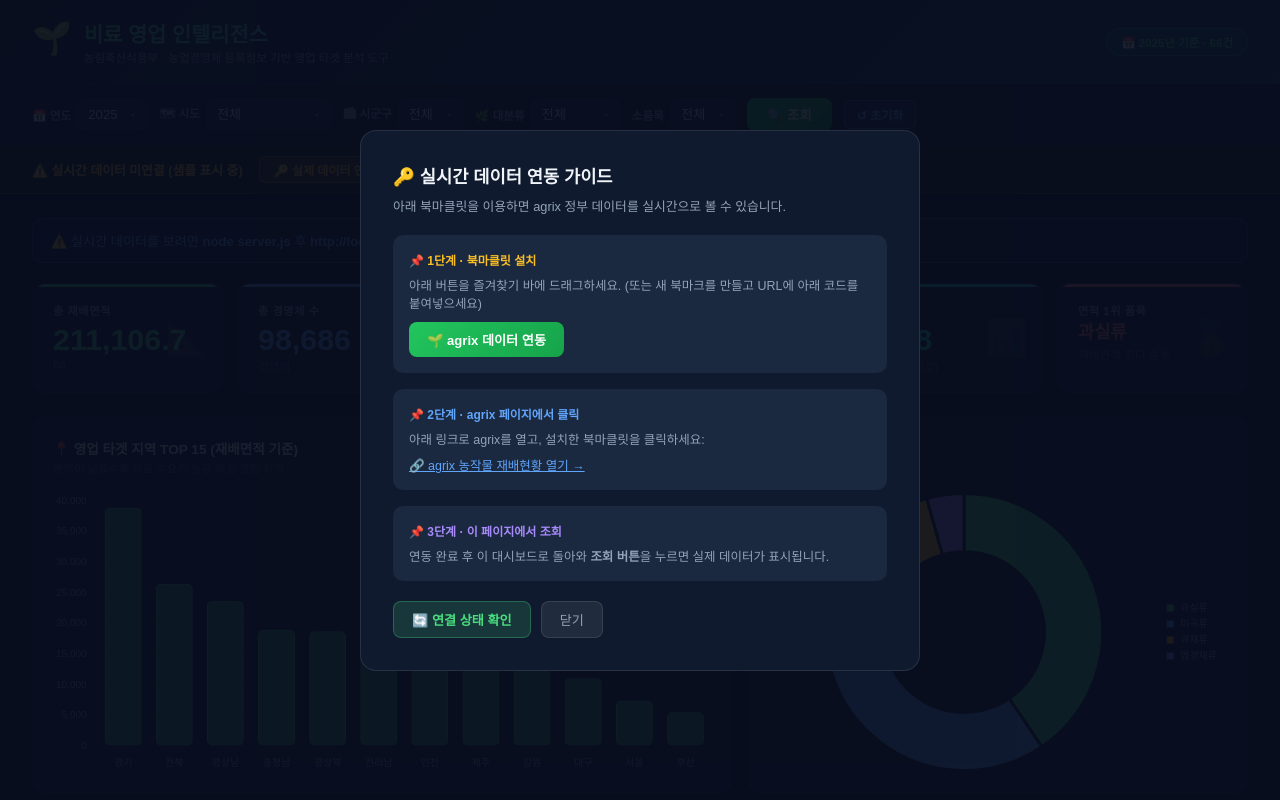
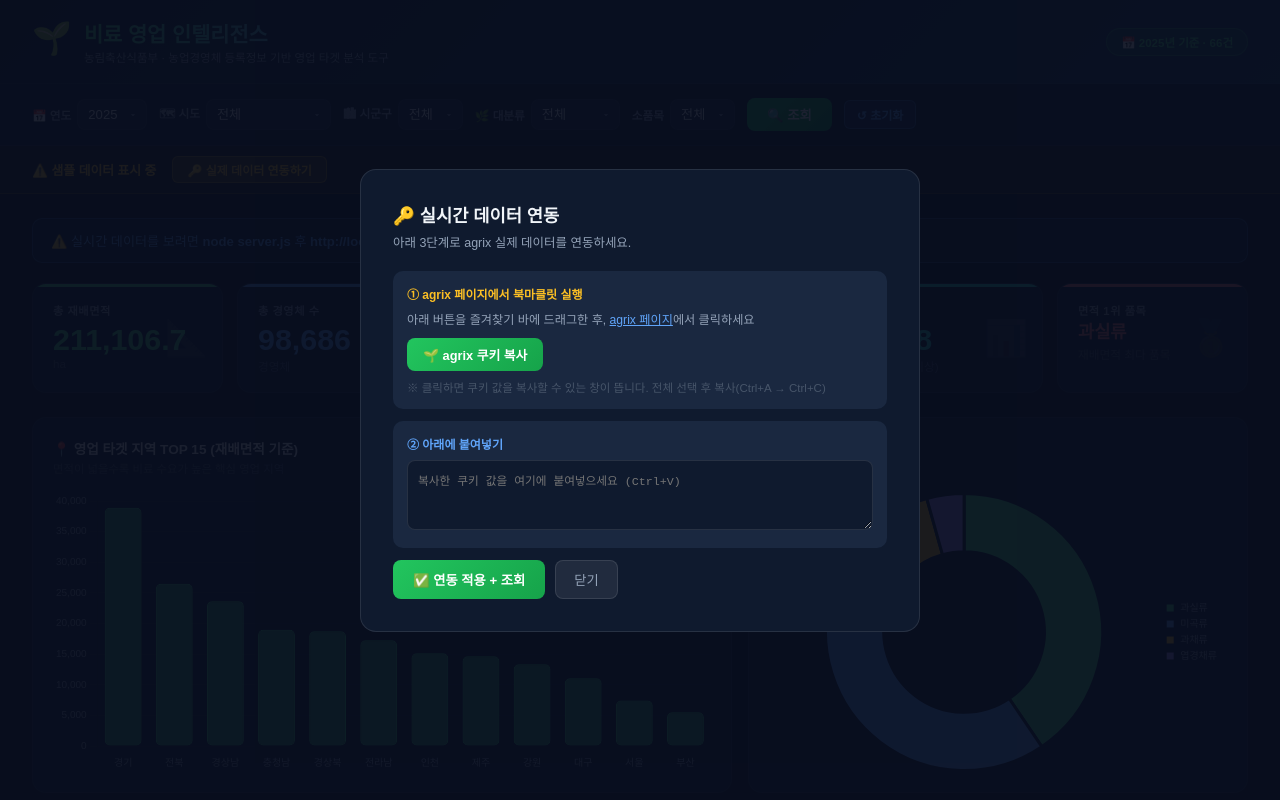
Before and after one commit to zio0302/agrix-fertilizer-dashboard, a website: page index.html in a window 1280 px wide. Both pictures are taken after a click on the button "🔑 실제 데이터 연동하기". Shown: the top 800 px of the page. Drawn offline with nearby package versions, Linux system fonts and the light colour scheme; a web font is replaced by a local one.

Commit message:
fix: 쿠키 연동 방식을 prompt+붙여넣기로 변경 (HTTPS mixed content 우회)

```diff
--- a/index.html
+++ b/index.html
@@ -125,9 +125,7 @@ tr:last-child td{border-bottom:none}
 
 <!-- 쿠키 연동 배너 -->
 <div id="cookieBanner" style="background:rgba(251,191,36,.08);border-bottom:1px solid rgba(251,191,36,.2);padding:10px 32px;display:flex;align-items:center;gap:16px;flex-wrap:wrap">
-  <div style="display:flex;align-items:center;gap:8px">
-    <span id="cookieStatus" style="font-size:0.8rem;color:#fbbf24;font-weight:600">⚠️ 실시간 데이터 미연결 (샘플 표시 중)</span>
-  </div>
+  <span id="cookieStatus" style="font-size:0.8rem;color:#fbbf24;font-weight:600">⚠️ 샘플 데이터 표시 중</span>
   <button onclick="showCookieGuide()" style="background:rgba(251,191,36,.2);border:1px solid rgba(251,191,36,.4);color:#fbbf24;padding:4px 14px;border-radius:6px;cursor:pointer;font-size:0.75rem;font-weight:700;font-family:inherit">🔑 실제 데이터 연동하기</button>
   <span id="cookieOk" style="display:none;font-size:0.8rem;color:#4ade80;font-weight:600">✅ 실시간 데이터 연결됨</span>
 </div>
@@ -135,32 +133,32 @@ tr:last-child td{border-bottom:none}
 <!-- 쿠키 연동 가이드 모달 -->
 <div id="cookieModal" style="display:none;position:fixed;inset:0;background:rgba(8,14,30,.92);z-index:300;align-items:center;justify-content:center">
   <div style="background:#0f1a2e;border:1px solid rgba(255,255,255,.1);border-radius:16px;padding:32px;max-width:560px;width:90%">
-    <h2 style="font-size:1.1rem;font-weight:800;margin-bottom:8px">🔑 실시간 데이터 연동 가이드</h2>
-    <p style="font-size:0.8rem;color:#94a3b8;margin-bottom:20px">아래 북마클릿을 이용하면 agrix 정부 데이터를 실시간으로 볼 수 있습니다.</p>
+    <h2 style="font-size:1.1rem;font-weight:800;margin-bottom:6px">🔑 실시간 데이터 연동</h2>
+    <p style="font-size:0.78rem;color:#94a3b8;margin-bottom:20px">아래 3단계로 agrix 실제 데이터를 연동하세요.</p>
 
-    <div style="background:#1a2840;border-radius:10px;padding:16px;margin-bottom:16px">
-      <div style="font-size:0.75rem;color:#fbbf24;font-weight:700;margin-bottom:8px">📌 1단계 · 북마클릿 설치</div>
-      <p style="font-size:0.78rem;color:#94a3b8;margin-bottom:10px">아래 버튼을 즐겨찾기 바에 드래그하세요. (또는 새 북마크를 만들고 URL에 아래 코드를 붙여넣으세요)</p>
-      <a id="bookmarkletLink" href="" style="display:inline-block;background:linear-gradient(135deg,#22c55e,#16a34a);color:#fff;padding:8px 18px;border-radius:8px;font-size:0.82rem;font-weight:700;text-decoration:none;cursor:grab">🌱 agrix 데이터 연동</a>
+    <!-- 1단계 -->
+    <div style="background:#1a2840;border-radius:10px;padding:14px;margin-bottom:12px">
+      <div style="font-size:0.75rem;color:#fbbf24;font-weight:700;margin-bottom:8px">① agrix 페이지에서 북마클릿 실행</div>
+      <p style="font-size:0.76rem;color:#94a3b8;margin-bottom:10px">아래 버튼을 즐겨찾기 바에 드래그한 후, <a href="https://uni.agrix.go.kr/docs7/biOlap/fixType.do?reportId=eqpt_oudor_area_item" target="_blank" style="color:#60a5fa">agrix 페이지</a>에서 클릭하세요</p>
+      <a id="bookmarkletLink" href="" style="display:inline-block;background:linear-gradient(135deg,#22c55e,#16a34a);color:#fff;padding:7px 16px;border-radius:8px;font-size:0.8rem;font-weight:700;text-decoration:none;cursor:grab">🌱 agrix 쿠키 복사</a>
+      <p style="font-size:0.72rem;color:#475569;margin-top:8px">※ 클릭하면 쿠키 값을 복사할 수 있는 창이 뜹니다. 전체 선택 후 복사(Ctrl+A → Ctrl+C)</p>
     </div>
 
-    <div style="background:#1a2840;border-radius:10px;padding:16px;margin-bottom:16px">
-      <div style="font-size:0.75rem;color:#60a5fa;font-weight:700;margin-bottom:8px">📌 2단계 · agrix 페이지에서 클릭</div>
-      <p style="font-size:0.78rem;color:#94a3b8;margin-bottom:8px">아래 링크로 agrix를 열고, 설치한 북마클릿을 클릭하세요:</p>
-      <a href="https://uni.agrix.go.kr/docs7/biOlap/fixType.do?reportId=eqpt_oudor_area_item" target="_blank" style="color:#60a5fa;font-size:0.78rem">🔗 agrix 농작물 재배현황 열기 →</a>
+    <!-- 2단계 -->
+    <div style="background:#1a2840;border-radius:10px;padding:14px;margin-bottom:12px">
+      <div style="font-size:0.75rem;color:#60a5fa;font-weight:700;margin-bottom:8px">② 아래에 붙여넣기</div>
+      <textarea id="cookiePasteInput" placeholder="복사한 쿠키 값을 여기에 붙여넣으세요 (Ctrl+V)" style="width:100%;background:#0f1a2e;border:1px solid rgba(255,255,255,.1);border-radius:8px;color:#f1f5f9;font-size:0.73rem;padding:10px;font-family:monospace;resize:vertical;min-height:70px;outline:none;box-sizing:border-box"></textarea>
     </div>
 
-    <div style="background:#1a2840;border-radius:10px;padding:16px;margin-bottom:20px">
-      <div style="font-size:0.75rem;color:#a78bfa;font-weight:700;margin-bottom:8px">📌 3단계 · 이 페이지에서 조회</div>
-      <p style="font-size:0.78rem;color:#94a3b8">연동 완료 후 이 대시보드로 돌아와 <strong>조회 버튼</strong>을 누르면 실제 데이터가 표시됩니다.</p>
+    <!-- 3단계 -->
+    <div style="display:flex;gap:10px">
+      <button onclick="applyCookies()" style="background:linear-gradient(135deg,#22c55e,#16a34a);color:#fff;border:none;padding:9px 20px;border-radius:8px;cursor:pointer;font-size:0.83rem;font-weight:700;font-family:inherit">✅ 연동 적용 + 조회</button>
+      <button onclick="document.getElementById('cookieModal').style.display='none'" style="background:rgba(255,255,255,.08);border:1px solid rgba(255,255,255,.1);color:#94a3b8;padding:9px 18px;border-radius:8px;cursor:pointer;font-size:0.83rem;font-family:inherit">닫기</button>
     </div>
-
-    <div style="display:flex;gap:10px">
-      <button onclick="checkCookieStatus()" style="background:rgba(74,222,128,.15);border:1px solid rgba(74,222,128,.3);color:#4ade80;padding:8px 18px;border-radius:8px;cursor:pointer;font-size:0.82rem;font-weight:700;font-family:inherit">🔄 연결 상태 확인</button>
-      <button onclick="document.getElementById('cookieModal').style.display='none'" style="background:rgba(255,255,255,.08);border:1px solid rgba(255,255,255,.1);color:#94a3b8;padding:8px 18px;border-radius:8px;cursor:pointer;font-size:0.82rem;font-family:inherit">닫기</button>
-    </div>
+    <p id="cookieApplyMsg" style="font-size:0.76rem;color:#f87171;margin-top:10px;display:none"></p>
   </div>
 </div>
+
 
 
 <main class="main">
@@ -580,23 +578,55 @@ function hideMsg(){['errBox','infoBox'].forEach(id=>document.getElementById(id).
 window.addEventListener('scroll',()=>document.getElementById('toTop').classList.toggle('on',scrollY>300));
 /* ===== 북마클릿 & 쿠키 연동 ===== */
 
-// 북마클릿 코드: agrix 페이지에서 클릭 시 쿠키를 localhost:3031로 전송
+// 북마클릿: fetch 대신 prompt()로 쿠키를 표시 → 사용자가 복사 후 붙여넣기
+// (HTTPS→HTTP fetch는 브라우저가 차단하므로 이 방법 사용)
 const BOOKMARKLET_CODE = `javascript:(function(){
-  fetch('http://localhost:3031/set-cookies',{
-    method:'POST',
-    headers:{'Content-Type':'application/json'},
-    body:JSON.stringify({cookies:document.cookie})
-  }).then(r=>r.json()).then(d=>{
-    if(d.ok) alert('✅ agrix 쿠키 연동 완료! 대시보드로 돌아가서 조회하세요.');
-    else alert('❌ 연동 실패. 서버가 실행 중인지 확인하세요.');
-  }).catch(()=>alert('❌ 서버 연결 실패 (node server.js가 실행 중인지 확인)'));
+  var c=document.cookie;
+  if(!c){alert('쿠키가 없습니다. agrix 페이지에서 데이터를 조회한 후 다시 시도하세요.');return;}
+  prompt('아래 전체를 복사(Ctrl+A→Ctrl+C)하여 대시보드에 붙여넣으세요:',c);
 })();`;
 
 function showCookieGuide() {
-  // 북마클릿 링크에 코드 설정
   document.getElementById('bookmarkletLink').href = BOOKMARKLET_CODE;
+  document.getElementById('cookiePasteInput').value = '';
+  document.getElementById('cookieApplyMsg').style.display = 'none';
   document.getElementById('cookieModal').style.display = 'flex';
 }
+
+// 붙여넣은 쿠키를 서버에 전송
+async function applyCookies() {
+  const cookieStr = document.getElementById('cookiePasteInput').value.trim();
+  const msg = document.getElementById('cookieApplyMsg');
+  if(!cookieStr) {
+    msg.textContent = '쿠키를 먼저 붙여넣어주세요.';
+    msg.style.display = 'block'; msg.style.color = '#f87171'; return;
+  }
+  if(!IS_PROXY) {
+    msg.textContent = 'node server.js 로 서버를 실행 후 localhost:3031 에서 이용하세요.';
+    msg.style.display = 'block'; msg.style.color = '#fbbf24'; return;
+  }
+  try {
+    const r = await fetch('/set-cookies', {
+      method:'POST', headers:{'Content-Type':'application/json'},
+      body: JSON.stringify({cookies: cookieStr})
+    });
+    const d = await r.json();
+    if(d.ok) {
+      document.getElementById('cookieStatus').style.display = 'none';
+      document.getElementById('cookieOk').style.display = 'inline';
+      document.querySelector('#cookieBanner button').style.display = 'none';
+      document.getElementById('cookieModal').style.display = 'none';
+      search(); // 실제 데이터 조회
+    } else {
+      msg.textContent = '서버 오류. 다시 시도해주세요.';
+      msg.style.display = 'block'; msg.style.color = '#f87171';
+    }
+  } catch(e) {
+    msg.textContent = 'localhost:3031 서버가 실행 중인지 확인하세요.';
+    msg.style.display = 'block'; msg.style.color = '#f87171';
+  }
+}
+
 
 async function checkCookieStatus() {
   if(!IS_PROXY) return;
```
